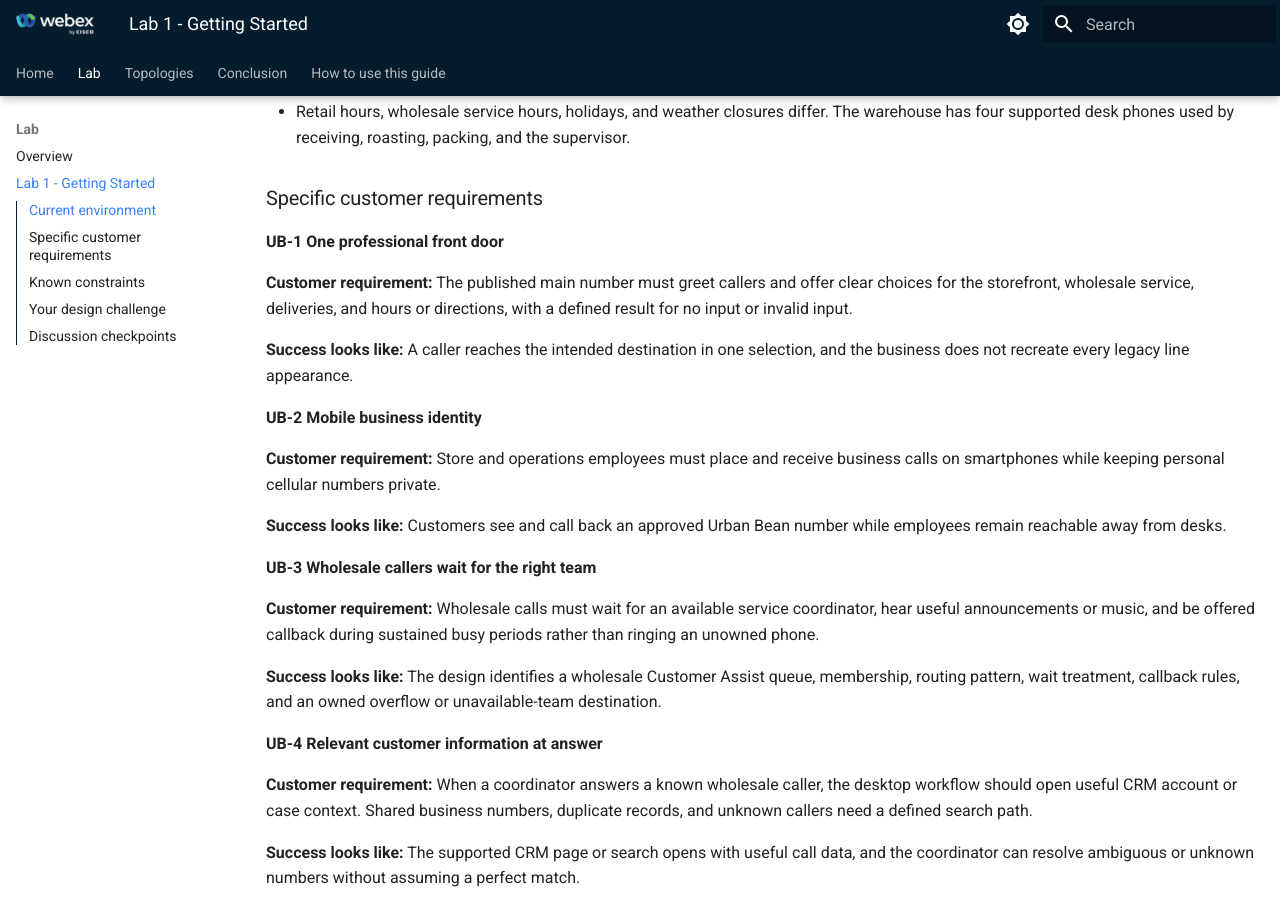
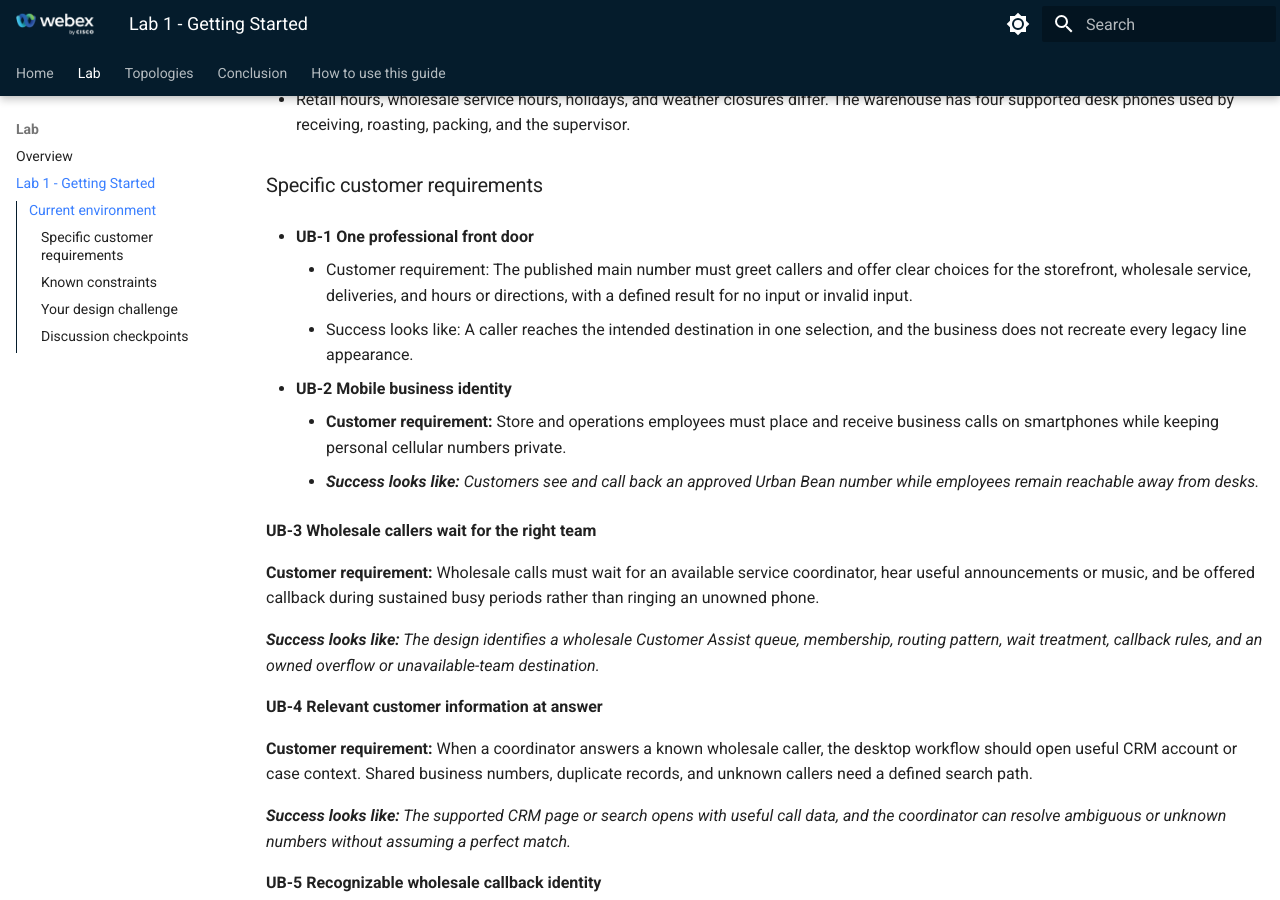
Before and after one commit to WebexCC-SA/CLS-21168, an MkDocs documentation site: the page built from docs/lab-scenario-1-the-urban-bean-coffee-roasters.md, in a window 1280 px wide and 900 px high, scrolled down 723 px. Built offline with MkDocs 1.6.1 and Material for MkDocs 9.7.7, drawn with Linux system fonts in a browser that asks for light colours.

Commit message:
Update lab scenario

```diff
--- a/docs/lab-scenario-1-the-urban-bean-coffee-roasters.md
+++ b/docs/lab-scenario-1-the-urban-bean-coffee-roasters.md
@@ -2,13 +2,13 @@
 
 Retail + wholesale food service | PAIN: Mobile work + fragmented wholesale service | OUTCOME: Professional reachability + account-aware support
 
-| **CUSTOMER VOICE**  We have one storefront, a roastery, and a warehouse, but our wholesale business now serves cafes, hotels, and restaurants across the region. Store and operations employees are rarely at desks, and they must not expose personal mobile numbers. Wholesale customers call about orders, deliveries, and equipment support, and our service coordinators use a CRM to manage those accounts. We want one professional phone experience that routes callers correctly, gives the wholesale team useful account context, and still lets warehouse staff hear delivery announcements. |
-| --- |
+**CUSTOMER VOICE**
+We have one storefront, a roastery, and a warehouse, but our wholesale business now serves cafes, hotels, and restaurants across the region. Store and operations employees are rarely at desks, and they must not expose personal mobile numbers. Wholesale customers call about orders, deliveries, and equipment support, and our service coordinators use a CRM to manage those accounts. We want one professional phone experience that routes callers correctly, gives the wholesale team useful account context, and still lets warehouse staff hear delivery announcements.
 
-| **DESIGN INSTRUCTION**  Do not start with a feature list. Translate the numbered requirements into the smallest design that creates the stated outcome. Use the cheat sheet and, if available, optional read-only Control Hub browsing as references; no system changes are part of this activity. |
-| --- |
+**DESIGN INSTRUCTION**
+Do not start with a feature list. Translate the numbered requirements into the smallest design that creates the stated outcome. Use the cheat sheet and, if available, optional read-only Control Hub browsing as references; no system changes are part of this activity.
 
-### Current environment
+## Current environment
 
 * The company is replacing a legacy key system while retaining one published main number and a separate wholesale number used on invoices.
 * Ten storefront, roastery, and warehouse employees work away from desks. Some carry personal phones and some use company-owned phones.
@@ -17,47 +17,43 @@
 
 ### Specific customer requirements
 
-**UB-1 One professional front door**
+* **UB-1 One professional front door**
+    * Customer requirement: The published main number must greet callers and offer clear choices for the storefront, wholesale service, deliveries, and hours or directions, with a defined result for no input or invalid input.
+    * Success looks like: A caller reaches the intended destination in one selection, and the business does not recreate every legacy line appearance.
 
-**Customer requirement:** The published main number must greet callers and offer clear choices for the storefront, wholesale service, deliveries, and hours or directions, with a defined result for no input or invalid input.
-
-**Success looks like:** A caller reaches the intended destination in one selection, and the business does not recreate every legacy line appearance.
-
-**UB-2 Mobile business identity**
-
-**Customer requirement:** Store and operations employees must place and receive business calls on smartphones while keeping personal cellular numbers private.
-
-**Success looks like:** Customers see and call back an approved Urban Bean number while employees remain reachable away from desks.
+* **UB-2 Mobile business identity**
+    * **Customer requirement:** Store and operations employees must place and receive business calls on smartphones while keeping personal cellular numbers private.
+    * ***Success looks like:** Customers see and call back an approved Urban Bean number while employees remain reachable away from desks.*
 
 **UB-3 Wholesale callers wait for the right team**
 
 **Customer requirement:** Wholesale calls must wait for an available service coordinator, hear useful announcements or music, and be offered callback during sustained busy periods rather than ringing an unowned phone.
 
-**Success looks like:** The design identifies a wholesale Customer Assist queue, membership, routing pattern, wait treatment, callback rules, and an owned overflow or unavailable-team destination.
+***Success looks like:** The design identifies a wholesale Customer Assist queue, membership, routing pattern, wait treatment, callback rules, and an owned overflow or unavailable-team destination.*
 
 **UB-4 Relevant customer information at answer**
 
 **Customer requirement:** When a coordinator answers a known wholesale caller, the desktop workflow should open useful CRM account or case context. Shared business numbers, duplicate records, and unknown callers need a defined search path.
 
-**Success looks like:** The supported CRM page or search opens with useful call data, and the coordinator can resolve ambiguous or unknown numbers without assuming a perfect match.
+***Success looks like:** The supported CRM page or search opens with useful call data, and the coordinator can resolve ambiguous or unknown numbers without assuming a perfect match.*
 
 **UB-5 Recognizable wholesale callback identity**
 
 **Customer requirement:** When a coordinator calls a wholesale customer back, the wholesale service number must be presented so the return call reaches the same service path instead of an individual employee.
 
-**Success looks like:** The customer recognizes the number and calling it back returns to the staffed wholesale route.
+***Success looks like:** The customer recognizes the number and calling it back returns to the staffed wholesale route.*
 
 **UB-6 Warehouse delivery broadcast**
 
 **Customer requirement:** Authorized storefront and receiving staff need one number that broadcasts a live, one-way delivery announcement to the intended warehouse phones.
 
-**Success looks like:** Eligible idle targets hear the same announcement, and only approved originators can initiate it.
+***Success looks like:** Eligible idle targets hear the same announcement, and only approved originators can initiate it.*
 
 **UB-7 Hours, closures, and owned voicemail**
 
 **Customer requirement:** Retail and wholesale schedules must route differently after hours and on holidays. A manager must be able to activate an unexpected-closure route, and unanswered wholesale calls must reach a team-owned mailbox with an audio copy sent to the wholesale email address.
 
-**Success looks like:** Scheduled changes occur automatically, an authorized manager can switch and restore a closure, and messages remain owned by the wholesale team rather than one employee.
+***Success looks like:** Scheduled changes occur automatically, an authorized manager can switch and restore a closure, and messages remain owned by the wholesale team rather than one employee.*
 
 ### Known constraints
 
@@ -81,5 +77,4 @@
 * Can the team identify assumptions that would change the recommendation?
 * Can the team distinguish required capabilities from optional enhancements?
 
-| **OPTIONAL ROUND-TWO TWIST**  Holiday wholesale volume doubles for six weeks and one coordinator is unavailable. Revise temporary queue membership, callback, overflow ownership, and caller identity without adding another published number or exposing personal mobile numbers. |
-| --- |
+**OPTIONAL ROUND-TWO TWIST**  Holiday wholesale volume doubles for six weeks and one coordinator is unavailable. Revise temporary queue membership, callback, overflow ownership, and caller identity without adding another published number or exposing personal mobile numbers.
```
Also changed, not shown: docs/non-lab.md (+0 -54 lines).
